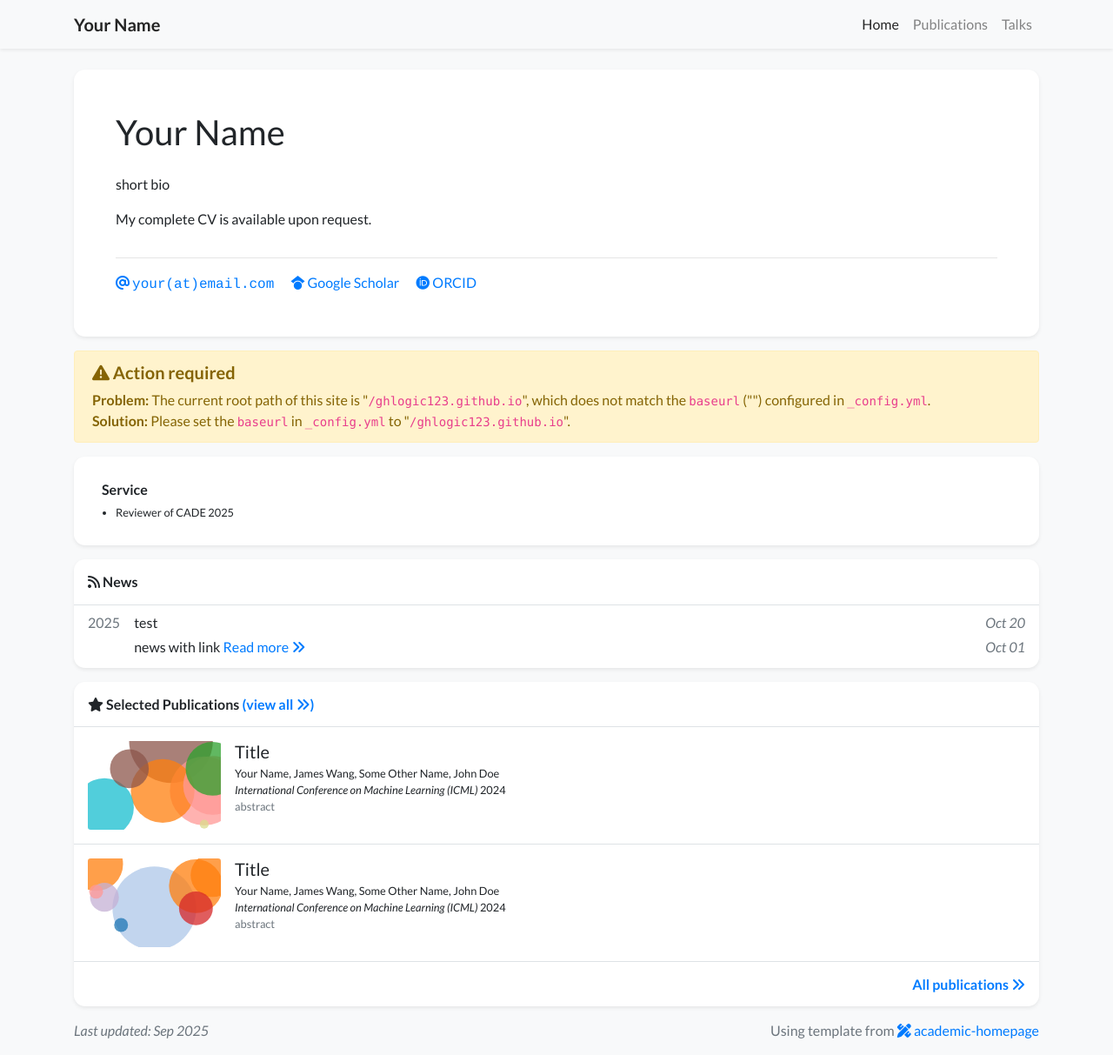
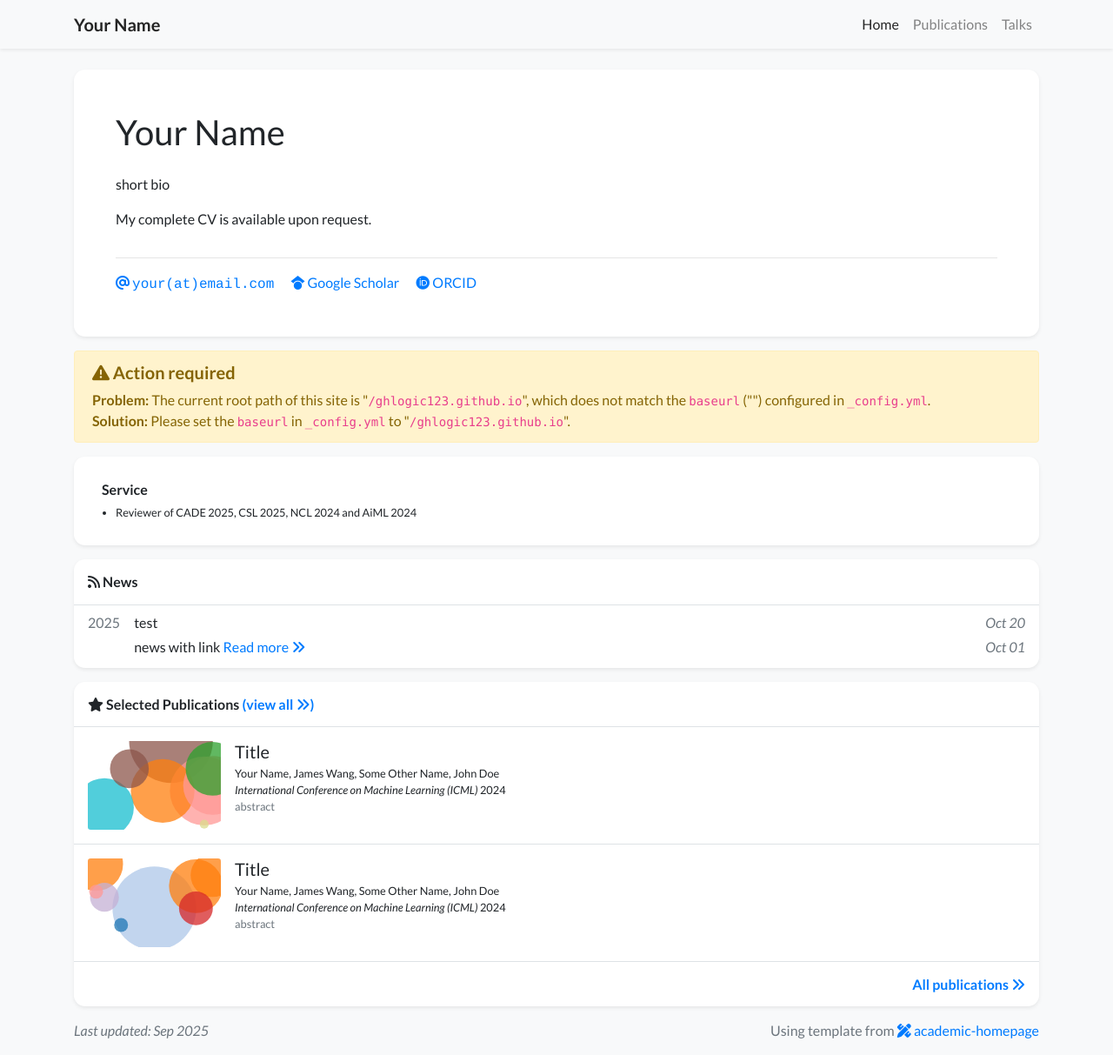
Before and after one commit to ghlogic123/ghlogic123.github.io, a Jekyll site: the page built from index.html, in a window 1280 px wide and 1213 px high. Shown: the whole window at 87% size. Built offline with Jekyll 4.4.1, drawn with Linux system fonts in a browser that asks for light colours; nearby versions of some CDN libraries; a style sheet for code colours, icons or effects is not loaded.

Commit message:
Update profile.yml

```diff
--- a/_data/profile.yml
+++ b/_data/profile.yml
@@ -22,7 +22,7 @@ short_bio: >-
   </p>
 
 service:
-- name: "Reviewer of CADE 2025"
+- name: "Reviewer of CADE 2025, CSL 2025, NCL 2024 and AiML 2024"
 date: "2025"
 
 # portrait_url: /assets/images/photos/portrait.jpg
```
